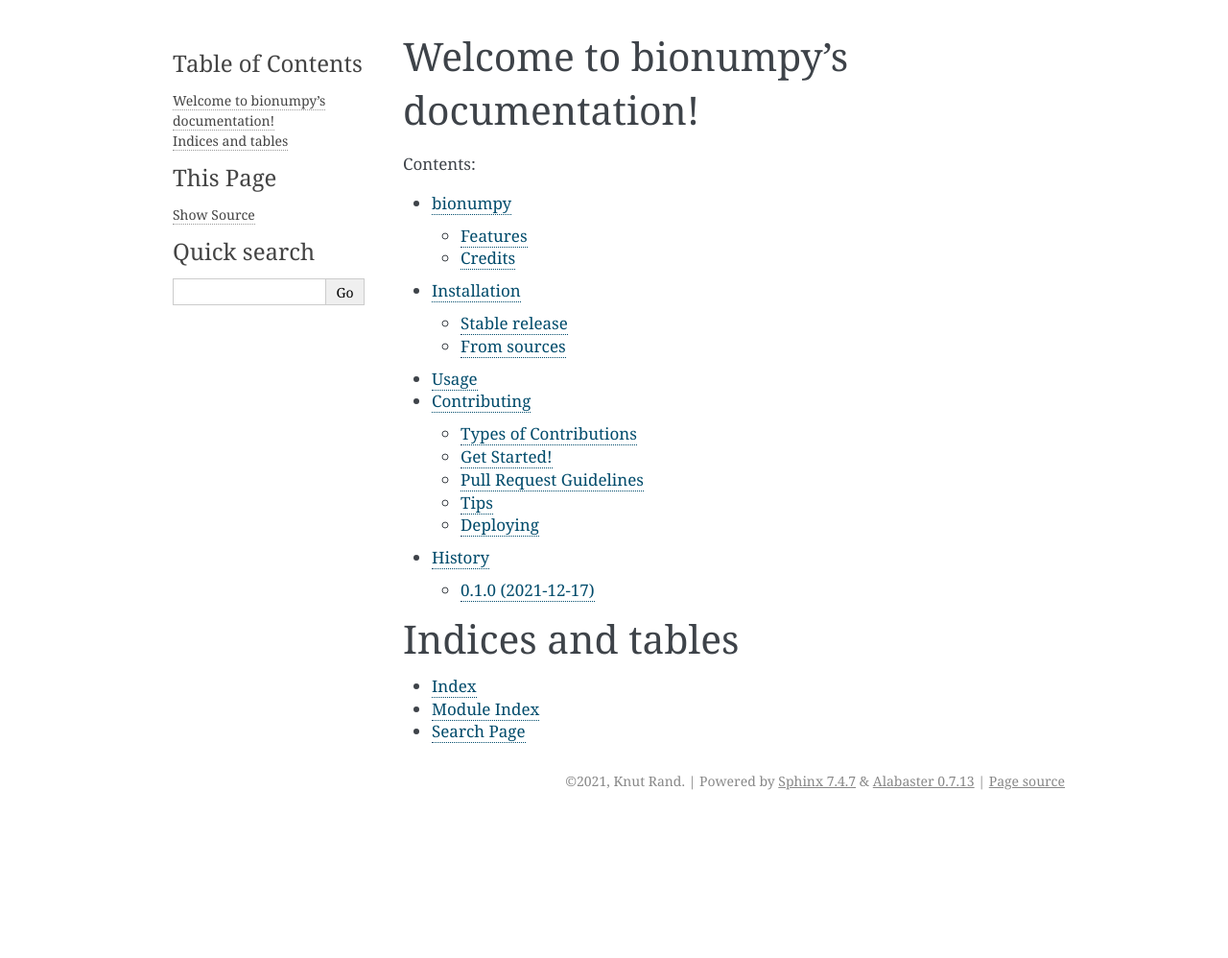
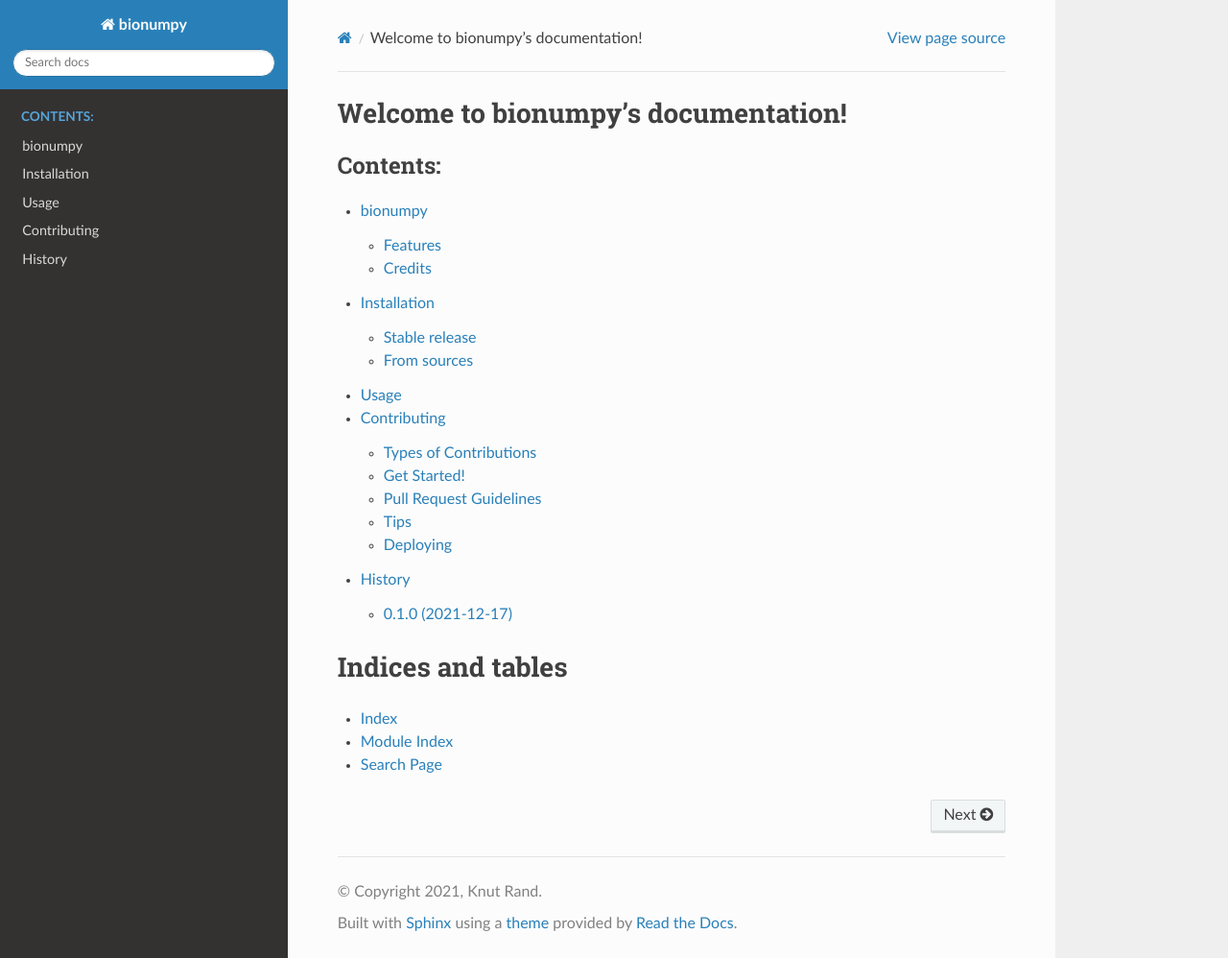
Before and after one commit to bionumpy/bionumpy, a Sphinx documentation site: the page built from docs/index.rst, in a window 1280 px wide and 998 px high. Shown: the whole window at 96% size. Built offline with Sphinx 7.4.7 and the Read the Docs theme 2.0.0, drawn with Linux system fonts in a browser that asks for light colours; pages that are not in the unit, such as notebooks, are missing from menus.

Commit message:
update sphinx config

```diff
--- a/docs/conf.py
+++ b/docs/conf.py
@@ -55,9 +55,9 @@
 # the built documents.
 #
 # The short X.Y version.
-version = bionumpy.__version__
+# version = bionumpy.__version__
 # The full version, including alpha/beta/rc tags.
-release = bionumpy.__version__
+# release = bionumpy.__version__
 
 # The language for content autogenerated by Sphinx. Refer to documentation
 # for a list of supported languages.
@@ -77,13 +77,12 @@
 # If true, `todo` and `todoList` produce output, else they produce nothing.
 todo_include_todos = False
 
-
 # -- Options for HTML output -------------------------------------------
 
 # The theme to use for HTML and HTML Help pages.  See the documentation for
 # a list of builtin themes.
 #
-html_theme = 'alabaster'
+html_theme = 'sphinx_rtd_theme'
 
 # Theme options are theme-specific and customize the look and feel of a
 # theme further.  For a list of options available for each theme, see the
@@ -96,12 +95,10 @@
 # so a file named "default.css" will overwrite the builtin "default.css".
 html_static_path = ['_static']
 
-
 # -- Options for HTMLHelp output ---------------------------------------
 
 # Output file base name for HTML help builder.
 htmlhelp_basename = 'bionumpydoc'
-
 
 # -- Options for LaTeX output ------------------------------------------
 
@@ -132,7 +129,6 @@
      'Knut Rand', 'manual'),
 ]
 
-
 # -- Options for manual page output ------------------------------------
 
 # One entry per manual page. List of tuples
@@ -142,7 +138,6 @@
      'bionumpy Documentation',
      [author], 1)
 ]
-
 
 # -- Options for Texinfo output ----------------------------------------
 
@@ -157,3 +152,7 @@
      'One line description of project.',
      'Miscellaneous'),
 ]
+
+# autodoc
+
+autodoc_mock_imports = ["npstructures"]
```
